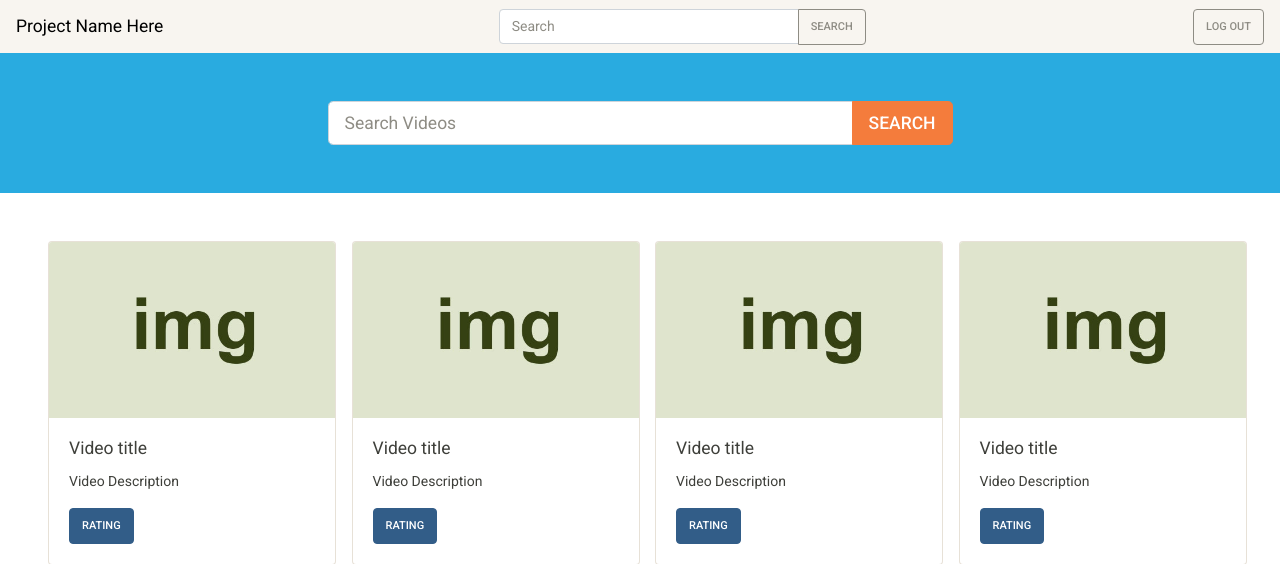
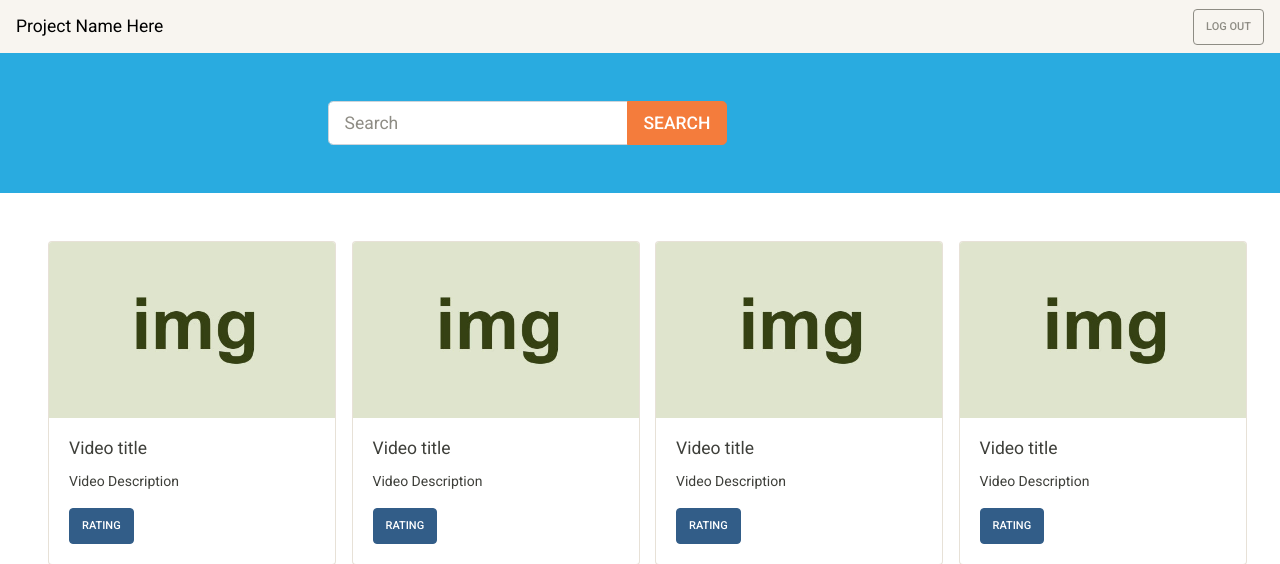
Before and after one commit to evankim20/yt-learn, a Django app: page / in a window 1280 px wide. Shown: the top 564 px of the page. Run offline with Django 3.2, Linux system fonts and the light colour scheme; a user stored in the database is signed in; some libraries are stand-ins or nearby versions.

Commit message:
mainn search bar works

```diff
--- a/src/templates/landing.html
+++ b/src/templates/landing.html
@@ -1,30 +1,6 @@
 {% extends 'base.html' %} {% block content %} {% if user.is_authenticated %}
 <nav class="navbar navbar-light bg-light justify-content-between">
   <a class="navbar-brand" href="/">Project Name Here</a>
-
-  <form class="form-inline" action="/search" method="post">
-    {% csrf_token %}
-    <div class="input-group">
-      <input
-        type="text"
-        class="form-control search-size"
-        type="search"
-        placeholder="Search"
-        aria-label="Search"
-        aria-describedby="button-addon2"
-        name="search_query"
-      />
-      <div class="input-group-append">
-        <button
-          class="btn btn-outline-secondary mr-sm-2"
-          type="submit"
-          id="button-addon2"
-        >
-          Search
-        </button>
-      </div>
-    </div>
-  </form>
   <span>
     <a class="btn btn-outline-secondary" type="button" href="logout">
       Log Out
@@ -69,20 +45,29 @@
 <!--Hero image & search bar-->
 <div class="row h-50 bg-info justify-content-center">
   <div class="col-md-6 d-flex align-items-end m-5">
+    <form class="form-inline" action="/search" method="post">
+      {% csrf_token %}
       <div class="input-group input-group-lg">
         <input
           type="text"
-        class="form-control"
-        placeholder="Search Videos"
-        aria-label="Sizing example input"
-        aria-describedby="inputGroup-sizing-lg"
+          class="form-control search-size"
+          type="search"
+          placeholder="Search"
+          aria-label="Search"
+          aria-describedby="button-addon2"
+          name="search_query"
         />
         <div class="input-group-append">
-        <button class="btn btn-warning" id="inputGroup-sizing-lg">
+          <button
+            class="btn btn-warning"
+            id="inputGroup-sizing-lg"
+            type="submit"
+          >
             Search
           </button>
         </div>
       </div>
+    </form>
   </div>
 </div>
 
```
Lines whose indentation alone changed are shown as unchanged.
